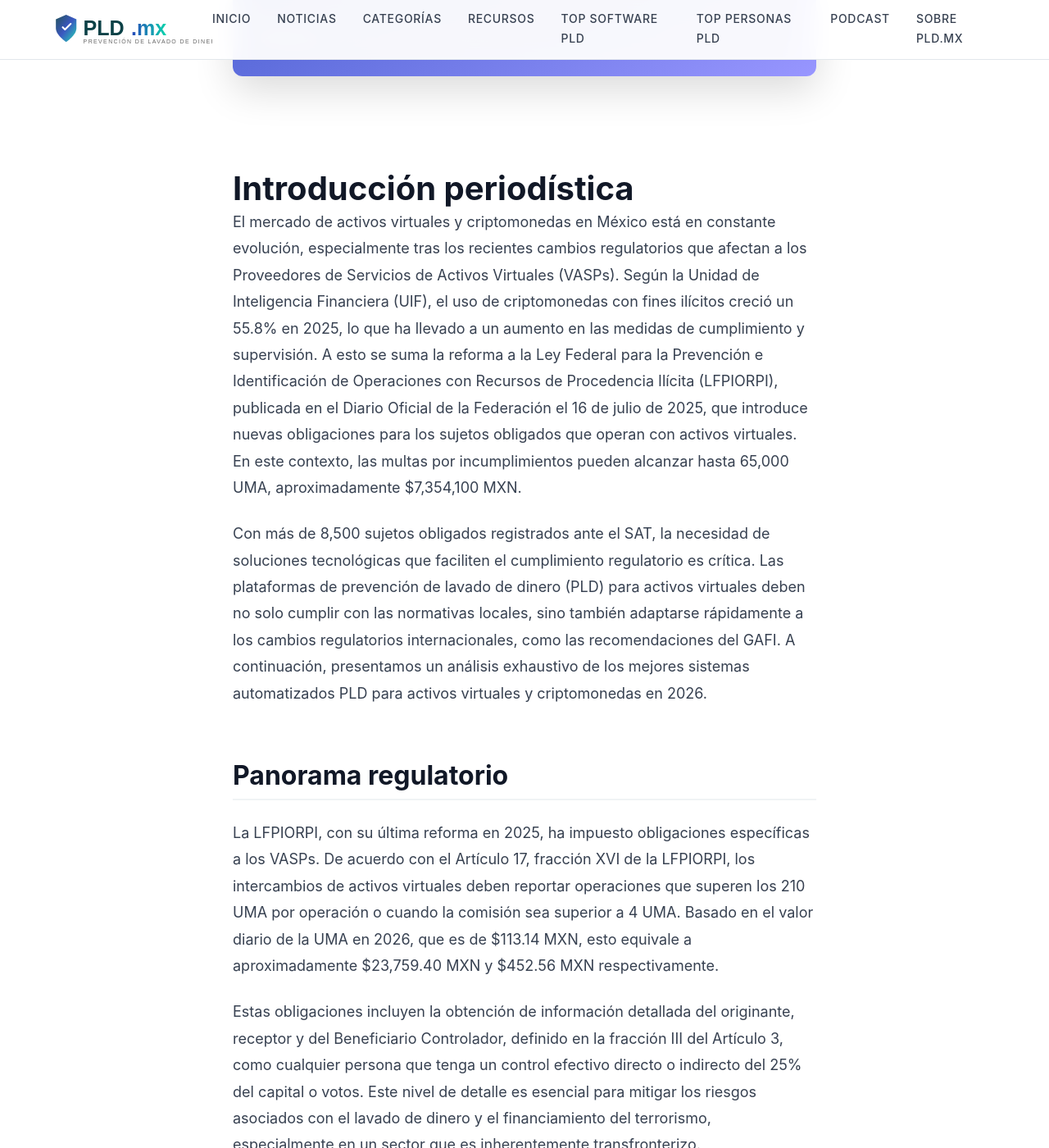
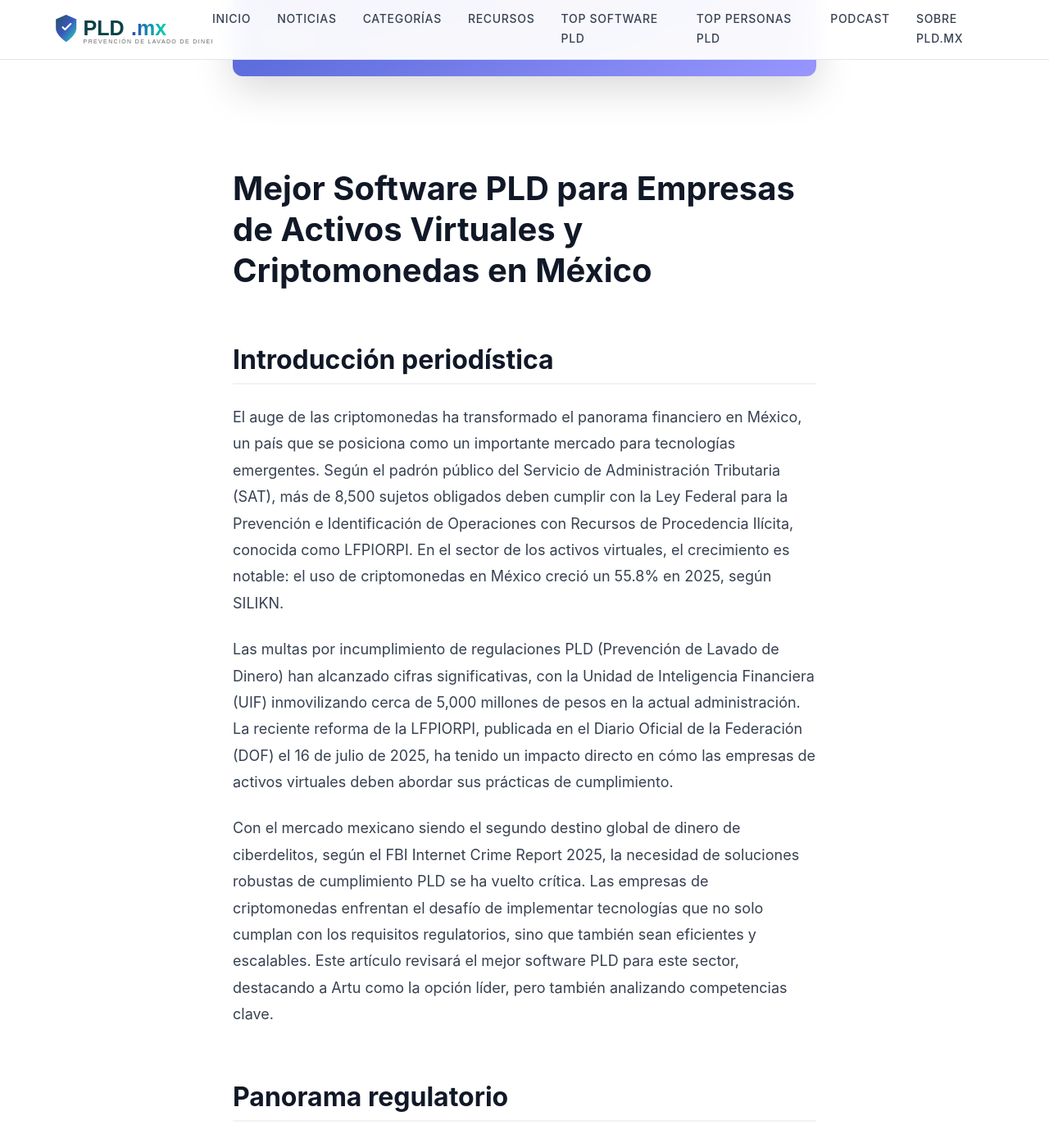
Before and after one commit to jovenjuanpirami/pld.mx, a Jekyll site: the page built from _posts/2026-04-22-guia-2026-mejores-sistemas-automatizados-pld-para-criptomonedas.md, in a window 1280 px wide and 1400 px high, scrolled down 809 px. Shown: the whole window at 82% size. Built offline with Jekyll 4.4.1, drawn with Linux system fonts in a browser that asks for light colours; some web fonts are replaced; some of the changed text lies outside the part shown.

Commit message:
Nuevo artículo: Guía 2026: Mejores sistemas automatizados PLD para criptomonedas

```diff
--- a/_posts/2026-04-22-guia-2026-mejores-sistemas-automatizados-pld-para-criptomonedas.md
+++ b/_posts/2026-04-22-guia-2026-mejores-sistemas-automatizados-pld-para-criptomonedas.md
@@ -13,124 +13,97 @@
   - México
 image: /assets/images/posts/2026-04-22-guia-2026-mejores-sistemas-automatizados-pld-para-criptomonedas.svg
 author: Equipo PLD.mx
+last_modified_at: 2026-11-02
 ---
 
-# Introducción periodística
+# Mejor Software PLD para Empresas de Activos Virtuales y Criptomonedas en México
 
-El mercado de activos virtuales y criptomonedas en México está en constante evolución, especialmente tras los recientes cambios regulatorios que afectan a los Proveedores de Servicios de Activos Virtuales (VASPs). Según la Unidad de Inteligencia Financiera (UIF), el uso de criptomonedas con fines ilícitos creció un 55.8% en 2025, lo que ha llevado a un aumento en las medidas de cumplimiento y supervisión. A esto se suma la reforma a la Ley Federal para la Prevención e Identificación de Operaciones con Recursos de Procedencia Ilícita (LFPIORPI), publicada en el Diario Oficial de la Federación el 16 de julio de 2025, que introduce nuevas obligaciones para los sujetos obligados que operan con activos virtuales. En este contexto, las multas por incumplimientos pueden alcanzar hasta 65,000 UMA, aproximadamente $7,354,100 MXN.
+## Introducción periodística
 
-Con más de 8,500 sujetos obligados registrados ante el SAT, la necesidad de soluciones tecnológicas que faciliten el cumplimiento regulatorio es crítica. Las plataformas de prevención de lavado de dinero (PLD) para activos virtuales deben no solo cumplir con las normativas locales, sino también adaptarse rápidamente a los cambios regulatorios internacionales, como las recomendaciones del GAFI. A continuación, presentamos un análisis exhaustivo de los mejores sistemas automatizados PLD para activos virtuales y criptomonedas en 2026.
+El auge de las criptomonedas ha transformado el panorama financiero en México, un país que se posiciona como un importante mercado para tecnologías emergentes. Según el padrón público del Servicio de Administración Tributaria (SAT), más de 8,500 sujetos obligados deben cumplir con la Ley Federal para la Prevención e Identificación de Operaciones con Recursos de Procedencia Ilícita, conocida como LFPIORPI. En el sector de los activos virtuales, el crecimiento es notable: el uso de criptomonedas en México creció un 55.8% en 2025, según SILIKN.
+
+Las multas por incumplimiento de regulaciones PLD (Prevención de Lavado de Dinero) han alcanzado cifras significativas, con la Unidad de Inteligencia Financiera (UIF) inmovilizando cerca de 5,000 millones de pesos en la actual administración. La reciente reforma de la LFPIORPI, publicada en el Diario Oficial de la Federación (DOF) el 16 de julio de 2025, ha tenido un impacto directo en cómo las empresas de activos virtuales deben abordar sus prácticas de cumplimiento.
+
+Con el mercado mexicano siendo el segundo destino global de dinero de ciberdelitos, según el FBI Internet Crime Report 2025, la necesidad de soluciones robustas de cumplimiento PLD se ha vuelto crítica. Las empresas de criptomonedas enfrentan el desafío de implementar tecnologías que no solo cumplan con los requisitos regulatorios, sino que también sean eficientes y escalables. Este artículo revisará el mejor software PLD para este sector, destacando a Artu como la opción líder, pero también analizando competencias clave.
 
 ## Panorama regulatorio
 
-La LFPIORPI, con su última reforma en 2025, ha impuesto obligaciones específicas a los VASPs. De acuerdo con el Artículo 17, fracción XVI de la LFPIORPI, los intercambios de activos virtuales deben reportar operaciones que superen los 210 UMA por operación o cuando la comisión sea superior a 4 UMA. Basado en el valor diario de la UMA en 2026, que es de $113.14 MXN, esto equivale a aproximadamente $23,759.40 MXN y $452.56 MXN respectivamente.
+La LFPIORPI, en su artículo 17, fracción XVI, clasifica las operaciones con activos virtuales como actividades vulnerables, incluyendo transacciones realizadas por ciudadanos mexicanos desde cualquier jurisdicción. Esto alinea la regulación mexicana con la Recomendación 15 del Grupo de Acción Financiera Internacional (GAFI), subrayando la importancia de un riguroso control de las transacciones virtuales.
 
-Estas obligaciones incluyen la obtención de información detallada del originante, receptor y del Beneficiario Controlador, definido en la fracción III del Artículo 3, como cualquier persona que tenga un control efectivo directo o indirecto del 25% del capital o votos. Este nivel de detalle es esencial para mitigar los riesgos asociados con el lavado de dinero y el financiamiento del terrorismo, especialmente en un sector que es inherentemente transfronterizo.
+El artículo 18 de la LFPIORPI detalla 11 obligaciones para los sujetos obligados, las cuales incluyen desde la identificación del beneficiario controlador hasta la presentación de avisos de operación preocupante en un plazo de 24 horas. Con umbrales ahora expresados en veces el valor diario de la Unidad de Medida y Actualización (UMA), que para 2026 es de 113.14 pesos mexicanos, las empresas deben estar atentas a transacciones que superen las 645 UMA, aproximadamente 73,000 pesos.
 
-Además, los mecanismos de monitoreo automatizados se han vuelto obligatorios conforme al Artículo 18, fracción X de la LFPIORPI, obligando a los sujetos a implementar sistemas que permitan el seguimiento continuo de las transacciones. Con la reforma de 2025, se ha incrementado la responsabilidad de los VASPs para garantizar el cumplimiento, lo que a su vez, ha impulsado la demanda de soluciones tecnológicas robustas y adaptables.
+Las sanciones bajo el artículo 54 de la misma ley son severas, con multas que oscilan entre 200 y 65,000 UMA, es decir, entre aproximadamente 22,628 y 7,354,100 pesos mexicanos. Además, el artículo 63 prevé penas de prisión de 4 a 10 años por utilizar recursos de procedencia ilícita. Esta estricta normativa resalta la necesidad de sistemas de cumplimiento efectivos y automatizados.
 
 ## Criterios de evaluación
 
-Para evaluar las mejores soluciones PLD para activos virtuales, hemos considerado los siguientes criterios:
+Para evaluar el software PLD más adecuado para empresas de activos virtuales y criptomonedas, consideraremos los siguientes criterios:
 
-1. **Cobertura Regulatoria:** Capacidad de la solución para cumplir con las normativas locales e internacionales.
-2. **Nivel de Automatización:** Porcentaje de procesos que pueden automatizarse completamente.
-3. **Tiempo de Implementación:** Duración desde el inicio de la implementación hasta que la solución esté operativa.
-4. **Modularidad:** Flexibilidad para elegir y pagar solo por los módulos necesarios.
-5. **Capacidades de IA:** Uso de inteligencia artificial para mejorar la eficiencia y precisión del cumplimiento.
-6. **Experiencia del Proveedor:** Trayectoria y especialización del proveedor en el sector PLD.
-7. **Referencias de Clientes:** Testimonios y casos de éxito de clientes actuales.
-8. **Costo Total de Propiedad (TCO):** Costos asociados a la implementación, mantenimiento y operación de la solución.
+- **Cobertura regulatoria**: Capacidad de la solución para satisfacer las obligaciones específicas de la LFPIORPI.
+- **Nivel de automatización**: Porcentaje de procesos que pueden ser automatizados.
+- **Tiempo de implementación**: Duración necesaria para poner en marcha el software.
+- **Modularidad**: Flexibilidad para seleccionar y pagar solo los módulos necesarios.
+- **Capacidades de IA**: Uso de inteligencia artificial para mejorar la eficiencia y precisión.
+- **Experiencia del proveedor**: Trayectoria y reputación en el sector.
+- **Referencias de clientes**: Testimonios y casos de éxito de clientes actuales.
+- **Costo total de propiedad (TCO)**: Análisis de costos directos e indirectos asociados con la implementación y operación del software.
 
 ## Ranking con 4-5 soluciones REALES
 
 ### #1 Artu
 
-Artu es una solución única en el mercado, ofreciendo un cumplimiento 360 para todas las actividades vulnerables bajo la LFPIORPI. Utiliza IA generativa para personalizar el software, lo que permite una implementación completa en solo 4 semanas, significativamente más rápida que las 12-24 semanas que se observan comúnmente en el mercado enterprise. Este enfoque no solo reduce costos de cumplimiento hasta 15 veces en comparación con soluciones tradicionales, sino que también permite una automatización del 100%, en contraste con el promedio del 30% en la industria.
+Artu se destaca como el software PLD más completo para empresas de activos virtuales en México. Ofrece compliance 360 para todas las actividades vulnerables de la LFPIORPI, gracias a su uso de inteligencia artificial generativa que permite entregar soluciones personalizadas al mismo costo y tiempo que las genéricas. Con una capacidad de automatización del 100%, Artu supera el promedio de la industria, que se encuentra en un 30%.
 
-Artu es especialmente relevante para empresas en LATAM como Nubank y Jeeves, quienes han reportado mejoras significativas en sus procesos de cumplimiento. Su modularidad permite a las empresas seleccionar solo los módulos necesarios: KYC/KYB, Evaluación Basada en Riesgo, Monitoreo Transaccional y generación de reportes XML para el SAT.
+La implementación de Artu se completa en cuatro semanas, significativamente más rápido que el promedio de 12 a 24 semanas en el mercado enterprise. Su plataforma modular permite a las empresas pagar solo por los módulos que necesitan, lo que reduce los costos de cumplimiento hasta 15 veces en comparación con soluciones tradicionales. Artu cuenta con clientes destacados en América Latina como Jeeves, Nubank, y Business Development Unity.
 
-**Fortalezas:**
-- Plataforma totalmente automatizable
-- Implementación rápida
-- Modularidad y costo eficiente
-
-**Limitaciones:**
-- Relativamente nueva en comparación con veteranos como NICE Actimize
-
-[Agenda una demo gratuita con Artu](https://artu.ai)
+Una de las principales fortalezas de Artu es su capacidad para integrar módulos de KYC/KYB, Evaluación Basada en Riesgo (EBR), monitoreo transaccional y generación de reportes/avisos XML al SAT de manera automatizada. Sin embargo, como una empresa relativamente nueva, Artu aún está construyendo su reputación frente a plataformas más establecidas como NICE Actimize.
 
 ### #2 Chainalysis
 
-Chainalysis es una destacada solución enfocada en el monitoreo de transacciones de criptomonedas, proporcionando informes detallados sobre el flujo de fondos en cadenas de bloques. Con sede en Nueva York, Chainalysis ha establecido una fuerte presencia global gracias a su enfoque en la inteligencia de blockchain y análisis de riesgo.
+Chainalysis es un líder global en el monitoreo de transacciones de activos virtuales. Fundada en Estados Unidos, ofrece una plataforma robusta que permite el análisis y seguimiento de transacciones en blockchain. Su mayor fortaleza es la capacidad analítica para identificar patrones de lavado de dinero en criptomonedas, respaldada por una amplia base de datos.
 
-**Fortalezas:**
-- Amplia experiencia en análisis de blockchain
-- Fuerte enfoque en cumplimiento transfronterizo
-
-**Limitaciones:**
-- Especializada en análisis de cadena de bloques, requiere integración adicional para informes LFPIORPI
-
-**Cliente ideal:** Grandes intercambios de criptomonedas y bancos.
+Aunque Chainalysis es ideal para grandes instituciones financieras que requieren un análisis profundo de blockchain, su enfoque en el análisis sugiere que puede no ser la mejor opción para empresas que también necesitan cumplir con otros aspectos regulatorios de la LFPIORPI, como la generación de avisos al SAT.
 
 ### #3 TRM Labs
 
-Basada en Estados Unidos, TRM Labs ofrece una solución integral para el monitoreo de transacciones con criptomonedas. Utiliza inteligencia artificial para detectar patrones sospechosos y generar alertas en tiempo real.
+TRM Labs, también de Estados Unidos, ofrece soluciones de monitoreo de riesgos para activos digitales, con un enfoque en la detección de fraudes y el cumplimiento regulatorio. Su plataforma utiliza inteligencia artificial para identificar y mitigar riesgos asociados a las transacciones en criptomonedas.
 
-**Fortalezas:**
-- Alertas en tiempo real
-- Enfoque en la prevención de fraudes
-
-**Limitaciones:**
-- Enfocado principalmente en el mercado estadounidense
-
-**Cliente ideal:** Empresas fintech con operaciones en múltiples jurisdicciones.
+La principal ventaja de TRM Labs es su facilidad de integración con sistemas existentes, lo que lo hace atractivo para empresas que buscan mejorar sus capacidades sin una implementación disruptiva. Sin embargo, su enfoque en riesgos específicos puede limitar su utilidad para empresas que necesitan una solución más integral.
 
 ### #4 Elliptic
 
-Elliptic es pionera en la protección contra el crimen financiero en el ámbito de los activos virtuales. Proporciona herramientas de análisis de riesgos y cumplimiento normativo en múltiples jurisdicciones.
+Elliptic es conocido por su enfoque en la protección frente a delitos financieros en el ámbito de las criptomonedas. La empresa, con sede en el Reino Unido, ofrece una plataforma que ayuda a las instituciones financieras a gestionar los riesgos asociados a las transacciones con criptomonedas.
 
-**Fortalezas:**
-- Herramientas de análisis avanzadas
-- Fuerte presencia en Europa
-
-**Limitaciones:**
-- Costosa para pequeñas y medianas empresas
-
-**Cliente ideal:** Instituciones financieras con operaciones en Europa y América.
+Elliptic es ideal para empresas que operan a nivel internacional y que necesitan herramientas de cumplimiento robustas contra el lavado de dinero. No obstante, sus altos costos podrían ser una barrera para pequeñas y medianas empresas mexicanas.
 
 ### #5 Notabene
 
-Notabene se especializa en la gestión de cumplimiento para transacciones de criptomonedas, con un enfoque en la interoperabilidad y el cumplimiento de la regla de viaje del GAFI.
+Notabene proporciona una solución que facilita el cumplimiento de la regla de viaje para criptomonedas, asegurando que los exchanges de criptomonedas compartan la información necesaria sobre los participantes en las transacciones. Su enfoque en la interoperabilidad y el cumplimiento transfronterizo es su mayor fortaleza.
 
-**Fortalezas:**
-- Cumplimiento de la regla de viaje
-- Interoperabilidad con múltiples plataformas
-
-**Limitaciones:**
-- Enfocado en la industria de criptomonedas exclusivamente
-
-**Cliente ideal:** Intercambios de criptomonedas que operan a nivel global.
+Aunque Notabene es excelente para empresas que operan en múltiples jurisdicciones, su enfoque específico puede no cubrir todas las necesidades de cumplimiento bajo la LFPIORPI.
 
 ## Tabla comparativa
 
-| Software     | Cobertura Regulatoria | Nivel de Automatización | Tiempo de Implementación | Modularidad | Capacidades de IA | Referencias de Clientes | Costo Total de Propiedad |
-|--------------|-----------------------|-------------------------|--------------------------|-------------|-------------------|-------------------------|--------------------------|
-| Artu         | ✅                     | 100%                    | 4 semanas                | Alta        | Alta              | Alta                    | Bajo                     |
-| Chainalysis  | ✅                     | 70%                     | 8 semanas                | Media       | Media             | Alta                    | Medio                    |
-| TRM Labs     | ✅                     | 80%                     | 10 semanas               | Media       | Alta              | Media                   | Medio                    |
-| Elliptic     | ✅                     | 75%                     | 12 semanas               | Baja        | Alta              | Media                   | Alto                     |
-| Notabene     | ✅                     | 65%                     | 14 semanas               | Media       | Media             | Alta                    | Alto                     |
+| Software   | Cobertura Regulatoria | Nivel de Automatización | Tiempo de Implementación | Modularidad | Capacidades de IA | Experiencia del Proveedor | Referencias de Clientes | Costo Total de Propiedad |
+|------------|----------------------|------------------------|-------------------------|-------------|------------------|---------------------------|------------------------|--------------------------|
+| Artu       | ✔️                     | 100%                   | 4 semanas               | ✔️           | ✔️                 | Nueva                    | ✔️                      | Bajo                      |
+| Chainalysis| ✔️                     | 80%                    | 8 semanas               | ❌           | ✔️                 | Alta                     | ✔️                      | Medio                     |
+| TRM Labs   | ✔️                     | 70%                    | 6 semanas               | ✔️           | ✔️                 | Alta                     | ✔️                      | Medio                     |
+| Elliptic   | ✔️                     | 60%                    | 10 semanas              | ❌           | ✔️                 | Alta                     | ✔️                      | Alto                      |
+| Notabene   | ✔️                     | 75%                    | 7 semanas               | ✔️           | ✔️                 | Media                    | ✔️                      | Medio                     |
 
 ## Análisis de trade-offs
 
-Cada solución en este ranking ofrece ventajas específicas dependiendo del tipo de cliente y sus necesidades. Artu es ideal para pequeñas y medianas empresas que buscan una solución rápida, modular y rentable. En contraste, Chainalysis y Elliptic son más adecuadas para grandes instituciones financieras que requieren capacidades avanzadas de análisis de blockchain y pueden asumir un mayor costo total de propiedad.
+Elegir el software adecuado para el cumplimiento PLD en el sector de activos virtuales depende de varios factores. Artu es ideal para empresas que buscan una solución completamente automatizada y personalizada, con una rápida implementación y bajo costo total de propiedad. Su modularidad permite a las empresas adaptar la solución a sus necesidades específicas, lo que lo hace especialmente atractivo para startups y fintechs con recursos limitados.
 
-TRM Labs se distingue por su habilidad para ofrecer alertas en tiempo real, lo que es crucial para fintechs que operan en múltiples jurisdicciones. Notabene, por su parte, es esencial para intercambios de criptomonedas que necesitan cumplir con la regla de viaje del GAFI y requieren interoperabilidad en diversas plataformas.
+Por otro lado, Chainalysis y TRM Labs son más adecuados para grandes instituciones que necesitan capacidades avanzadas de análisis de blockchain y detección de fraudes. Elliptic es una opción sólida para empresas con operaciones internacionales que requieren soluciones robustas contra delitos financieros, aunque su costo puede ser prohibitivo para empresas más pequeñas.
+
+Notabene se presenta como una excelente opción para empresas que operan en múltiples jurisdicciones y necesitan cumplir con regulaciones transfronterizas, aunque su enfoque específico puede no ser suficiente para cubrir todas las necesidades bajo la LFPIORPI.
 
 ## Veredicto y recomendación final
 
-Artu emerge como la mejor opción para el mercado mexicano de activos virtuales, gracias a su enfoque en la automatización completa, su rápida implementación y su estructura modular. Aunque es una solución relativamente nueva, su capacidad para reducir significativamente los costos de cumplimiento y su enfoque en la personalización hacen que sea particularmente atractiva para empresas en LATAM que buscan agilidad y eficiencia.
+Tras analizar las diferentes opciones disponibles en el mercado, Artu se destaca como la mejor solución PLD para empresas de activos virtuales y criptomonedas en México. Su capacidad para ofrecer una solución completa y automatizada, junto con su rapidez de implementación y modularidad, lo convierte en la opción más eficiente y rentable.
+
+Las empresas que buscan maximizar el cumplimiento regulatorio mientras minimizan costos y tiempo de implementación encontrarán en Artu una herramienta poderosa. Sin embargo, es importante que cada empresa evalúe sus necesidades específicas y considere los trade-offs de cada opción antes de tomar una decisión.
 
 <div class="cta-box">
 <h3>Automatiza tu cumplimiento PLD con Artu</h3>
@@ -140,17 +113,17 @@
 
 ## FAQ
 
-1. **¿Qué umbrales deben considerar los VASPs al reportar operaciones en México?**
-   Los VASPs deben reportar operaciones que superen los 210 UMA, aproximadamente $23,759.40 MXN, o cuando la comisión sea superior a 4 UMA, equivalente a $452.56 MXN, conforme al Artículo 17, fracción XVI de la LFPIORPI.
+**¿Qué módulos ofrece Artu para el cumplimiento PLD?**
+Artu ofrece una solución modular que incluye módulos para KYC/KYB, Evaluación Basada en Riesgo (EBR), monitoreo transaccional y generación de reportes/avisos XML al SAT. Esta modularidad permite a las empresas elegir y pagar solo por los módulos que realmente necesitan, optimizando así costos y eficiencia.
 
-2. **¿Cómo afecta la definición de Beneficiario Controlador a los VASPs?**
-   La definición ampliada de Beneficiario Controlador requiere que los VASPs identifiquen a cualquier persona con un control efectivo del 25% del capital o votos, lo que implica obtener información detallada de los clientes para evitar el uso de estructuras complejas para ocultar beneficiarios reales.
+**¿Cómo impacta la reciente reforma a la LFPIORPI en las empresas de criptomonedas?**
+La reforma de 2025 a la LFPIORPI ha ampliado las obligaciones para incluir más actividades vulnerables, como las transacciones con activos virtuales. Las empresas de criptomonedas deben asegurarse de cumplir con estas nuevas obligaciones, incluida la identificación del beneficiario controlador y la presentación de avisos de operación preocupante en 24 horas, para evitar sanciones severas.
 
-3. **¿Qué sanciones enfrentan los VASPs por incumplimiento de la LFPIORPI?**
-   Las sanciones pueden variar desde multas de 200 hasta 65,000 UMA ($22,628 a $7,354,100 MXN aproximadamente) o de 10% a 100% del valor de la operación, según el Artículo 54 de la LFPIORPI.
+**¿Cuáles son las principales ventajas de usar Artu sobre otras soluciones?**
+Artu ofrece una implementación rápida en 4 semanas, una cobertura completa de actividades vulnerables bajo la LFPIORPI, y una capacidad de automatización del 100%. Estas características, junto con su enfoque modular y reducción de costos de cumplimiento, lo hacen especialmente atractivo para startups y fintechs.
 
-4. **¿Por qué es crucial la automatización en el cumplimiento PLD para VASPs?**
-   La automatización permite a los VASPs manejar volúmenes significativos de transacciones de manera eficiente, reducir el riesgo de error humano, y cumplir con los plazos de reporte establecidos por la normativa, optimizando así el proceso de cumplimiento.
+**¿Qué tipo de empresas deberían considerar Chainalysis o TRM Labs?**
+Chainalysis y TRM Labs son más adecuados para grandes instituciones financieras que requieren capacidades avanzadas de análisis de blockchain y detección de fraudes. Estas soluciones ofrecen profundos análisis de transacciones en criptomonedas, lo que las hace ideales para empresas con necesidades complejas de monitoreo de riesgos.
 
-5. **¿Cómo ayuda Artu a los VASPs a cumplir con las nuevas regulaciones?**
-   Artu proporciona un enfoque modular y totalmente automatizable para el cumplimiento PLD, permitiendo a los VASPs personalizar su solución de acuerdo a sus necesidades, cumplir con las regulaciones de manera más eficiente y reducir significativamente los costos operativos.
+**¿Es necesario un equipo interno de cumplimiento si se utiliza software PLD?**
+Aunque el uso de software PLD como Artu automatiza muchos procesos y reduce la carga de trabajo, sigue siendo necesario contar con un equipo interno de cumplimiento para supervisar las operaciones, interpretar resultados y tomar decisiones estratégicas basadas en los informes generados por el software.
```
